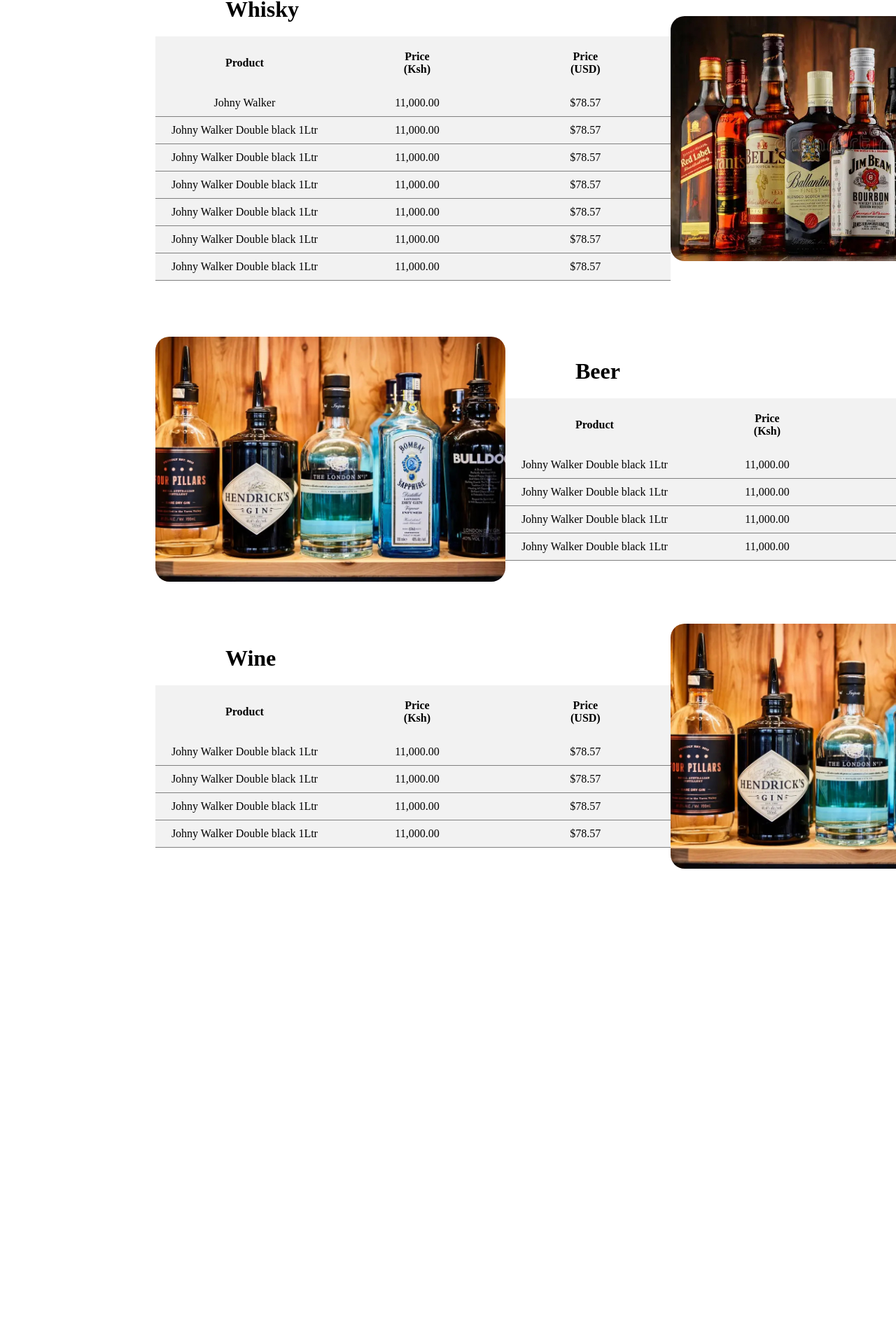
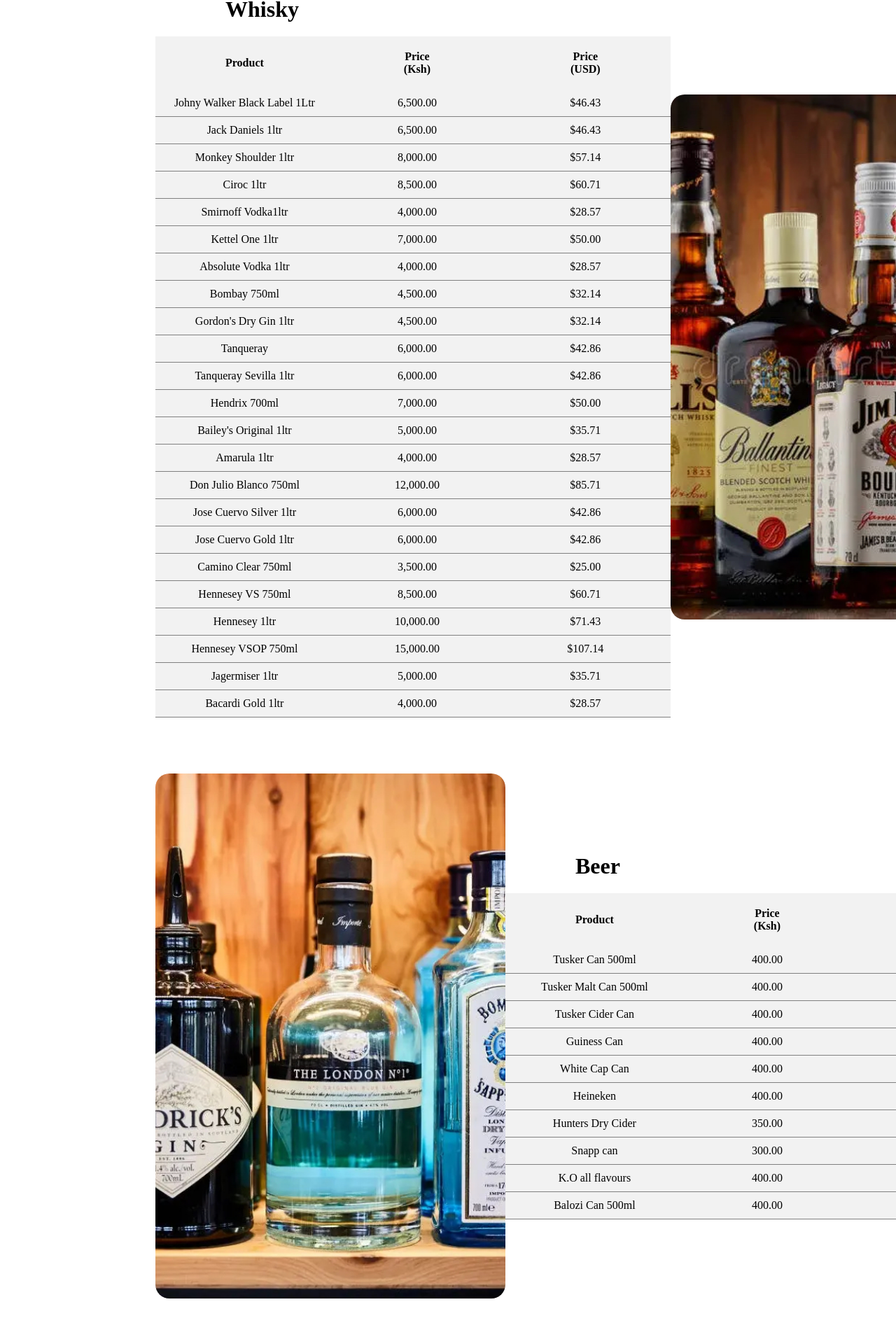
Before and after one commit to ronkips/Bnb_Bar, a Next.js app: page / in a window 1280 px wide. Shown: the part 215-2135 px from the top of the page at 70% size. Before the commit the page ends 1486 px from the top, so only its background shows below. Built offline with nearby package versions, Linux system fonts and the light colour scheme.

Commit message:
updated the objects name

```diff
--- a/src/components/Landing.tsx
+++ b/src/components/Landing.tsx
@@ -14,83 +14,278 @@
 const itemData = {
   whiskey: [
     {
-      name: "Johny Walker ",
-      ksh: "11,000.00",
-      usd: "$78.57"
+      name: "Johny Walker Black Label 1Ltr",
+      ksh: "6,500.00",
+      usd: "$46.43"
     },
     {
-      name: "Johny Walker Double black 1Ltr",
-      ksh: "11,000.00",
-      usd: "$78.57"
+      name: "Jack Daniels 1ltr",
+      ksh: "6,500.00",
+      usd: "$46.43"
     },
     {
-      name: "Johny Walker Double black 1Ltr",
-      ksh: "11,000.00",
-      usd: "$78.57"
+      name: "Monkey Shoulder 1ltr",
+      ksh: "8,000.00",
+      usd: "$57.14"
     },
     {
-      name: "Johny Walker Double black 1Ltr",
-      ksh: "11,000.00",
-      usd: "$78.57"
+      name: "Ciroc 1ltr",
+      ksh: "8,500.00",
+      usd: "$60.71"
     },
     {
-      name: "Johny Walker Double black 1Ltr",
-      ksh: "11,000.00",
-      usd: "$78.57"
+      name: "Smirnoff Vodka1ltr",
+      ksh: "4,000.00",
+      usd: "$28.57"
     },
     {
-      name: "Johny Walker Double black 1Ltr",
-      ksh: "11,000.00",
-      usd: "$78.57"
+      name: "Kettel One 1ltr",
+      ksh: "7,000.00",
+      usd: "$50.00"
     },
     {
-      name: "Johny Walker Double black 1Ltr",
-      ksh: "11,000.00",
-      usd: "$78.57"
+      name: "Absolute Vodka 1ltr",
+      ksh: "4,000.00",
+      usd: "$28.57"
+    },
+    {
+      name: "Bombay 750ml",
+      ksh: "4,500.00",
+      usd: "$32.14"
+    },
+    {
+      name: "Gordon's Dry Gin 1ltr",
+      ksh: "4,500.00",
+      usd: "$32.14"
+    },
+    {
+      name: "Tanqueray",
+      ksh: "6,000.00",
+      usd: "$42.86"
+    },
+    {
+      name: "Tanqueray Sevilla 1ltr",
+      ksh: "6,000.00",
+      usd: "$42.86"
+    },
+    {
+      name: "Hendrix 700ml",
+      ksh: "7,000.00",
+      usd: "$50.00"
+    },
+    {
+      name: "Bailey's Original 1ltr",
+      ksh: "5,000.00",
+      usd: "$35.71"
+    },
+    {
+      name: "Amarula 1ltr",
+      ksh: "4,000.00",
+      usd: "$28.57"
+    },
+    {
+      name: "Don Julio Blanco 750ml",
+      ksh: "12,000.00",
+      usd: "$85.71"
+    },
+    {
+      name: "Jose Cuervo Silver 1ltr",
+      ksh: "6,000.00",
+      usd: "$42.86"
+    },
+    {
+      name: "Jose Cuervo Gold 1ltr",
+      ksh: "6,000.00",
+      usd: "$42.86"
+    },
+    {
+      name: "Camino Clear 750ml",
+      ksh: "3,500.00",
+      usd: "$25.00"
+    },
+    {
+      name: "Hennesey VS 750ml",
+      ksh: "8,500.00",
+      usd: "$60.71"
+    },
+    {
+      name: "Hennesey 1ltr",
+      ksh: "10,000.00",
+      usd: "$71.43"
+    },
+    {
+      name: "Hennesey VSOP 750ml",
+      ksh: "15,000.00",
+      usd: "$107.14"
+    },
+    {
+      name: "Jagermiser 1ltr",
+      ksh: "5,000.00",
+      usd: "$35.71"
+    },
+    {
+      name: "Bacardi Gold 1ltr",
+      ksh: "4,000.00",
+      usd: "$28.57"
     }
   ],
   Beer: [
     {
-      name: "Johny Walker Double black 1Ltr",
-      ksh: "11,000.00",
-      usd: "$78.57"
+      name: "Tusker Can 500ml",
+      ksh: "400.00",
+      usd: "$2.86"
     },
     {
-      name: "Johny Walker Double black 1Ltr",
-      ksh: "11,000.00",
-      usd: "$78.57"
+      name: "Tusker Malt Can 500ml",
+      ksh: "400.00",
+      usd: "$2.86"
     },
     {
-      name: "Johny Walker Double black 1Ltr",
-      ksh: "11,000.00",
-      usd: "$78.57"
+      name: "Tusker Cider Can",
+      ksh: "400.00",
+      usd: "$2.86"
     },
     {
-      name: "Johny Walker Double black 1Ltr",
-      ksh: "11,000.00",
-      usd: "$78.57"
+      name: "Guiness Can",
+      ksh: "400.00",
+      usd: "$2.86"
+    },
+    {
+      name: "White Cap Can",
+      ksh: "400.00",
+      usd: "$2.86"
+    },
+    {
+      name: "Heineken",
+      ksh: "400.00",
+      usd: "$2.86"
+    },
+    {
+      name: "Hunters Dry Cider",
+      ksh: "350.00",
+      usd: "$2.50"
+    },
+    {
+      name: "Snapp can",
+      ksh: "300.00",
+      usd: "$2.14"
+    },
+    {
+      name: "K.O all flavours",
+      ksh: "400.00",
+      usd: "$2.86"
+    },
+    {
+      name: "Balozi Can 500ml",
+      ksh: "400.00",
+      usd: "$2.86"
     }
   ],
-  Wine: [
+  Soft_Drinks: [
     {
-      name: "Johny Walker Double black 1Ltr",
-      ksh: "11,000.00",
-      usd: "$78.57"
+      name: "Fanta pineapple 2 litres",
+      ksh: "300.00",
+      usd: "$2.14"
     },
     {
-      name: "Johny Walker Double black 1Ltr",
-      ksh: "11,000.00",
-      usd: "$78.57"
+      name: "Fanta pineapple 1 litre",
+      ksh: "270.00",
+      usd: "$1.93"
     },
     {
-      name: "Johny Walker Double black 1Ltr",
-      ksh: "11,000.00",
-      usd: "$78.57"
+      name: "Sprite 1 litre",
+      ksh: "300.00",
+      usd: "$2.14"
     },
     {
-      name: "Johny Walker Double black 1Ltr",
-      ksh: "11,000.00",
-      usd: "$78.57"
+      name: "Sprite 2 litres",
+      ksh: "270.00",
+      usd: "$1.93"
+    },
+    {
+      name: "Krest 1 litre",
+      ksh: "300.00",
+      usd: "$2.14"
+    },
+    {
+      name: "Coke can 330 ml",
+      ksh: "270.00",
+      usd: "$1.93"
+    },
+    {
+      name: "Fanta orange 1 litre",
+      ksh: "300.00",
+      usd: "$2.14"
+    },
+    {
+      name: "Fanta orange 2 litres",
+      ksh: "270.00",
+      usd: "$1.93"
+    },
+    {
+      name: "Coke light 1 litre",
+      ksh: "300.00",
+      usd: "$2.14"
+    },
+    {
+      name: "Coke light 2 litres",
+      ksh: "270.00",
+      usd: "$1.93"
+    },
+    {
+      name: "Sprite can 330 ml",
+      ksh: "300.00",
+      usd: "$2.14"
+    },
+    {
+      name: "Coke zero 1 litre",
+      ksh: "270.00",
+      usd: "$1.93"
+    },
+    {
+      name: "Coke zero 2 litres",
+      ksh: "300.00",
+      usd: "$2.14"
+    },
+    {
+      name: "Fanta orange can 330 ml",
+      ksh: "270.00",
+      usd: "$1.93"
+    },
+    {
+      name: "Coke 1 litre",
+      ksh: "300.00",
+      usd: "$2.14"
+    },
+    {
+      name: "Coke 2 litres",
+      ksh: "270.00",
+      usd: "$1.93"
+    },
+    {
+      name: "Fitch & leedes pink tonic 200 ml",
+      ksh: "300.00",
+      usd: "$2.14"
+    },
+    {
+      name: "Schweppes Ginger Ale 330 ml",
+      ksh: "270.00",
+      usd: "$1.93"
+    },
+    {
+      name: "Stoney Tangawizi 1 litre",
+      ksh: "300.00",
+      usd: "$2.14"
+    },
+    {
+      name: "Fanta Passion 2 litre",
+      ksh: "270.00",
+      usd: "$1.93"
+    },
+    {
+      name: "Fanta Passion 1 litre",
+      ksh: "300.00",
+      usd: "$2.14"
     }
   ]
 };
@@ -98,7 +293,7 @@
 const Landing = () => {
   const [isServer, setIsServer] = useState(false);
 
-  const { whiskey, Beer, Wine } = itemData;
+  const { whiskey, Beer, Soft_Drinks } = itemData;
 
   useEffect(() => {
     setIsServer(true);
@@ -194,7 +389,7 @@
                   </tr>
                 </thead>
                 <tbody>
-                  {Wine.map((product, index) => (
+                  {Soft_Drinks.map((product, index) => (
                     <TableRow
                       key={index}
                       style={{ borderBottom: "0.1px solid gray" }}
--- a/src/components/styles/Landing.ts
+++ b/src/components/styles/Landing.ts
@@ -42,7 +42,7 @@
 `;
 export const ImageContainer = styled.div<ImageContainerProps>`
   width: 500px;
-  height: 350px;
+  height: 750px;
   border-radius: 20px;
   display: flex;
   justify-content: center;
```
